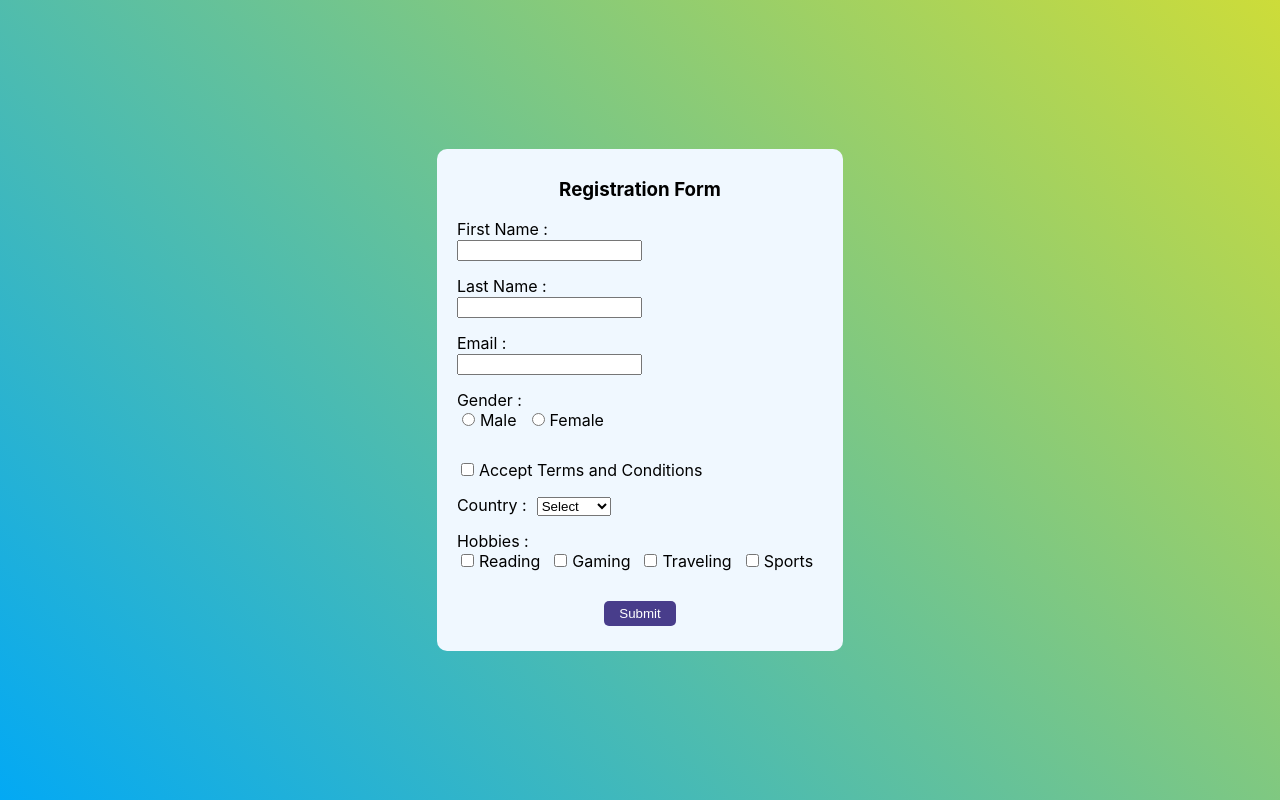
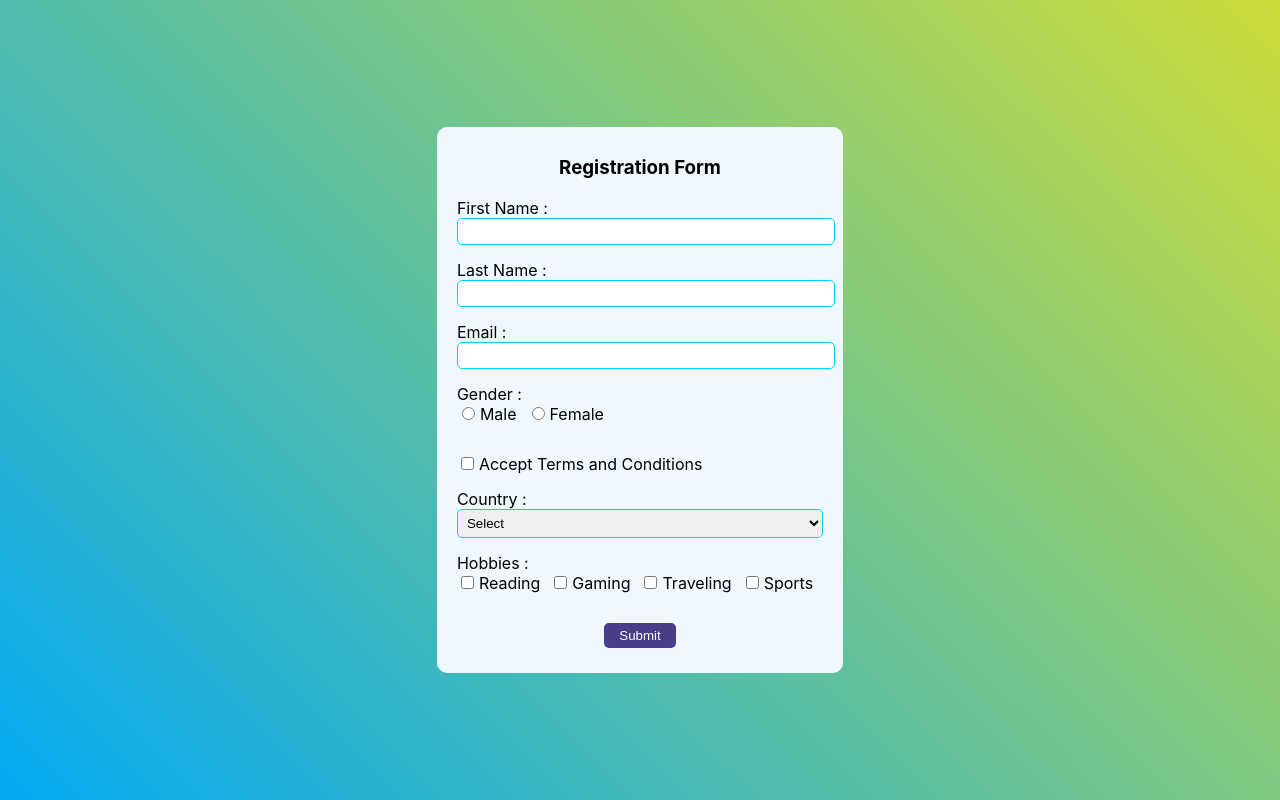
Before and after one commit to Magesh2507/form-validation-reactjs, a React (Create React App) app: page / in a window 1280 px wide. Built offline with nearby package versions, Linux system fonts and the light colour scheme.

Commit message:
Update App.js

```diff
--- a/src/App.js
+++ b/src/App.js
@@ -48,6 +48,7 @@ function App() {
               type="text"
               id="firstName"
               name="firstName"
+                className='input-fields'
             />
             <ErrorMessage className="error-message" name="firstName" component="div" />
           </div>
@@ -57,6 +58,7 @@ function App() {
               type="text"
               id="lastName"
               name="lastName"
+                 className='input-fields'
             />
             <ErrorMessage className="error-message" name="lastName" component="div" />
           </div>
@@ -66,6 +68,7 @@ function App() {
               type="email"
               id="email"
               name="email"
+                 className='input-fields'
             />
             <ErrorMessage className="error-message" name="email" component="div" />
           </div>
@@ -92,7 +95,7 @@ function App() {
           </div>
           <div>
             <label htmlFor="country">Country :</label>
-            <Field as="select" id="country" name="country">
+            <Field as="select" id="country" name="country"  className='input-fields'>
               <option value="">Select</option>
               {countries.map((country) => (
                 <option key={country} value={country}>
```
